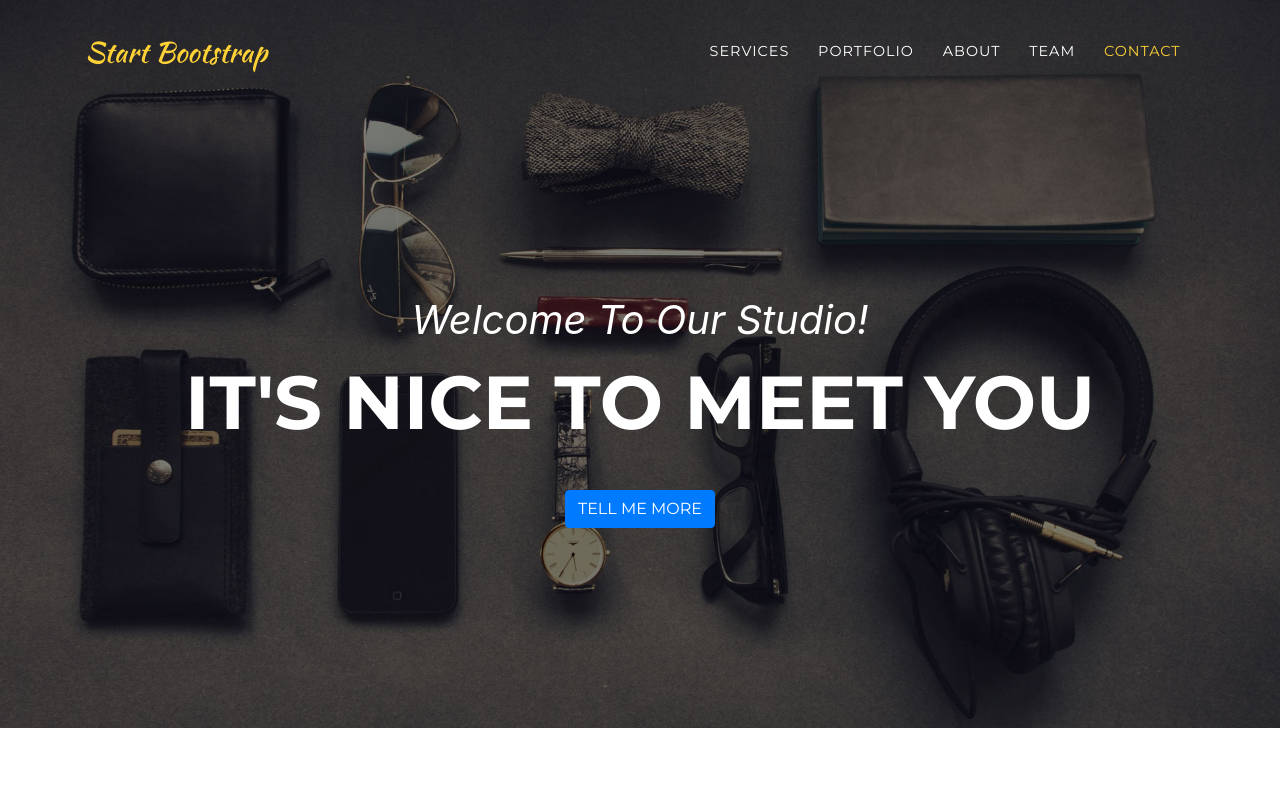
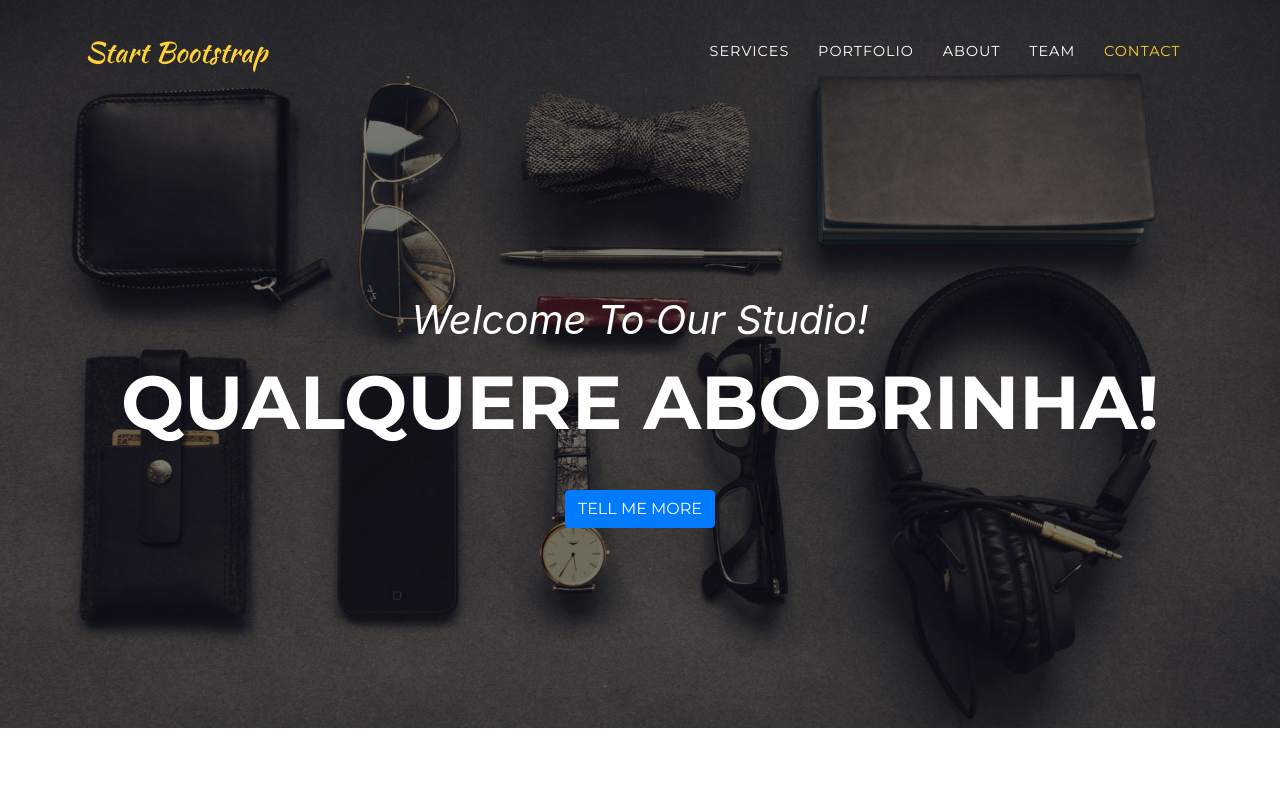
Before and after one commit to alcilene/ddesigngrafico, a website with bundled scripts: page index.html in a window 1280 px wide. Shown: the top 800 px of the page. Built offline with nearby package versions, Linux system fonts and the light colour scheme; a web font is replaced by a local one.

Commit message:
Update index.html

```diff
--- a/index.html
+++ b/index.html
@@ -62,7 +62,7 @@
     <div class="container">
       <div class="intro-text">
         <div class="intro-lead-in">Welcome To Our Studio!</div>
-        <div class="intro-heading text-uppercase">It's Nice To Meet You</div>
+        <div class="intro-heading text-uppercase">Qualquere Abobrinha!</div>
         <a class="btn btn-primary btn-xl text-uppercase js-scroll-trigger" href="#services">Tell Me More</a>
       </div>
     </div>
```
